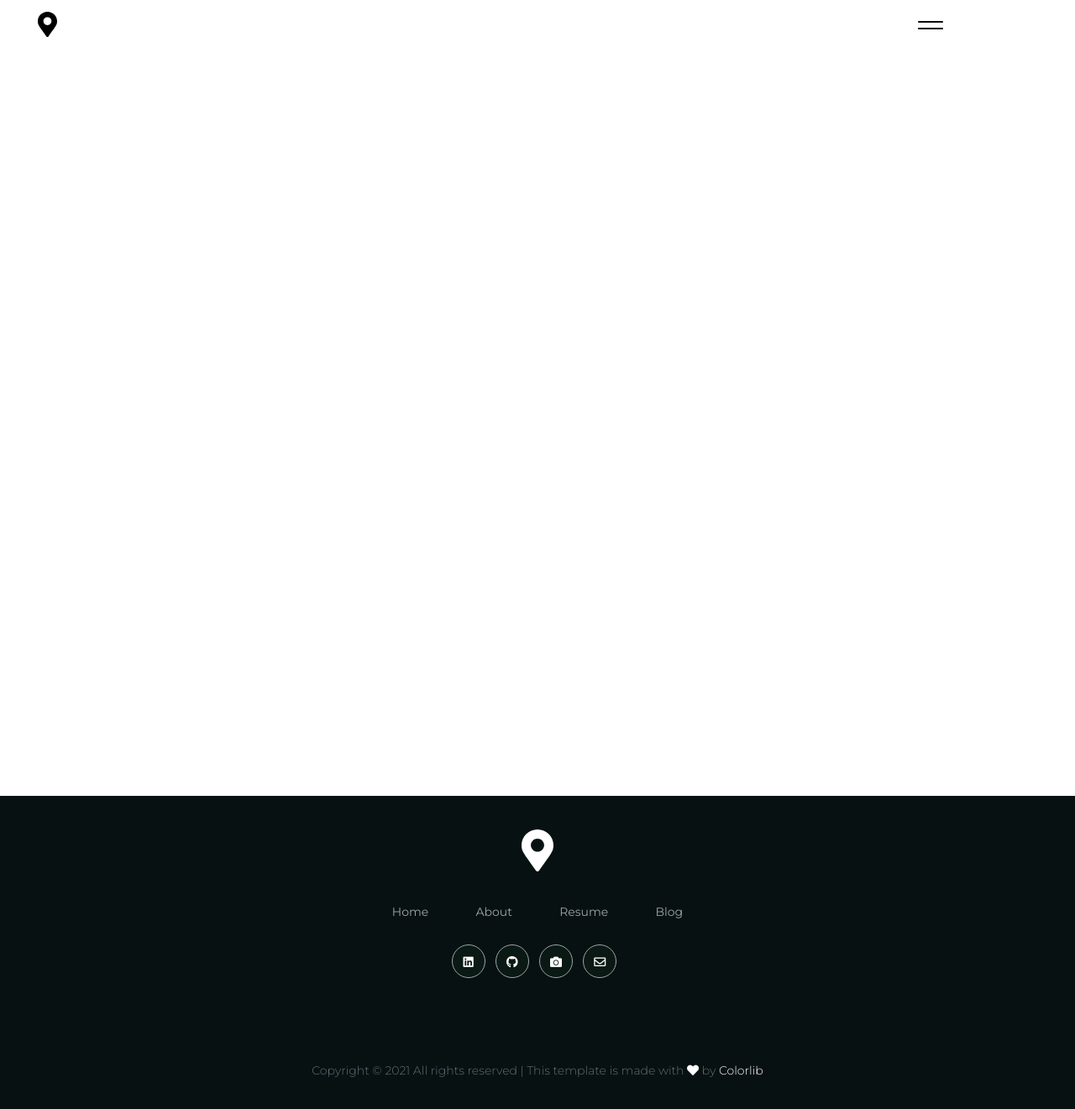
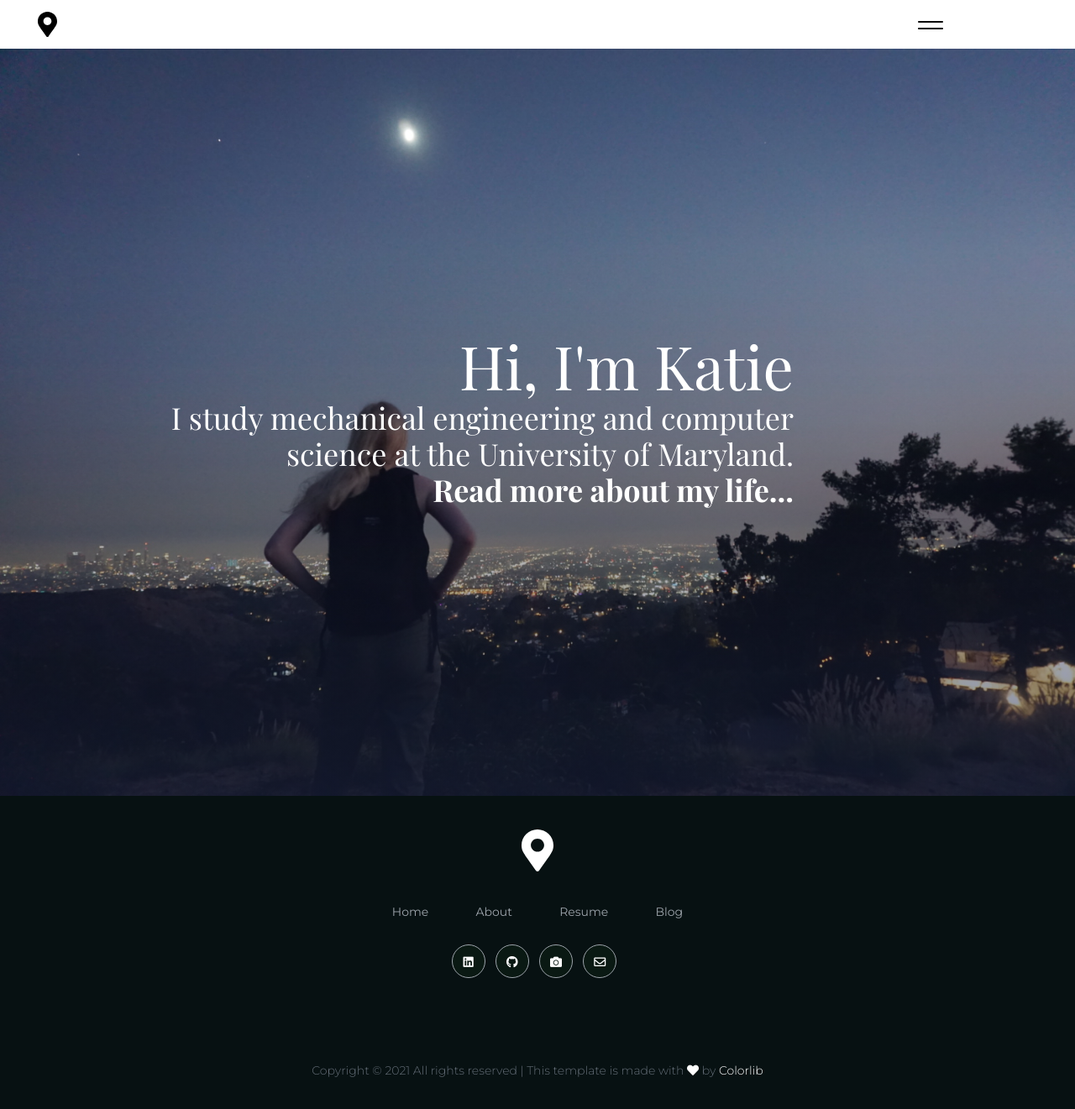
Before and after one commit to katherinekemp/katherinekemp.github.io, a Jekyll site: the page index.html, which Jekyll copies as it is, in a window 1280 px wide. Shown: the whole page at 84% size. Built offline with Jekyll 4.4.1, drawn with Linux system fonts in a browser that asks for light colours.

Commit message:
3/4/2021

```diff
--- a/index.html
+++ b/index.html
@@ -87,17 +87,19 @@
         <div class="slider-area">
             <div class="slider-item-active">
                 <!-- Single -->
-                <div class="slider-item"></div>
+                <div class="slider-item">
                     <div class="slider-bg1 slider-height hero-overly slider-bg1 d-flex align-items-center ">
-                    <div class="col-xl-9 col-lg-10"></div>
+                        <div class="col-xl-9 col-lg-10">
                             <div class="slide-content" style="text-align: right">
                                 <h1>Hi, I'm Katie </h1>
                                 <h4 style="color:white"></em> I study mechanical engineering and computer<br />
                                     science at the
-                            University of Maryland. <br /><a href="/about" style="color:white;font-weight:bold">Read
-                                more
+                                    University of Maryland. <br /><a href="/about"
+                                        style="color:white;font-weight:bold">Read more
                                         about my
                                         life...</a></h4>
+                            </div>
+                        </div>
                     </div>
                 </div>
             </div>
```
Lines whose indentation alone changed are shown as unchanged.
